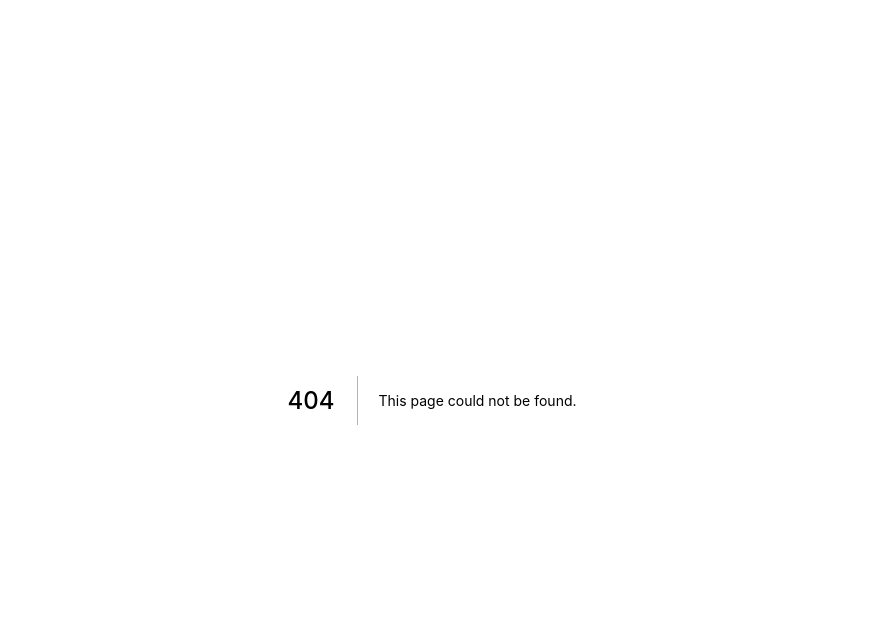
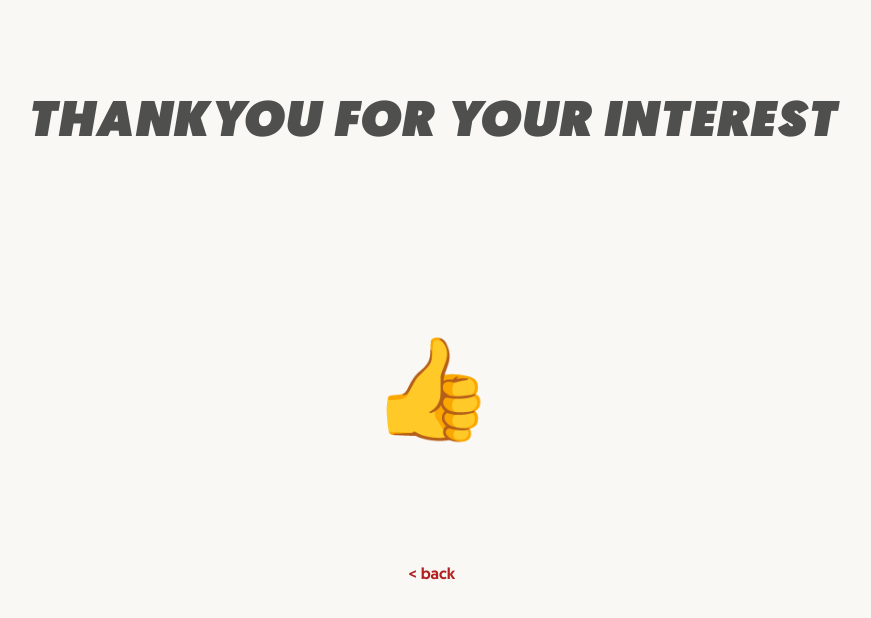
Before and after one commit to BrandonMathis/portfolio, a Next.js app: page /success in a window 1280 px wide. Before the commit this address had no page. Shown: the top 618 px of the page, without its empty margins (208-1079 px from the left). Built offline with nearby package versions, Linux system fonts and the light colour scheme.

Commit message:
Added success page

```diff
--- a/pages/index.js
+++ b/pages/index.js
@@ -48,7 +48,7 @@ const Index = () => (
                 <h2 className='h2 light'>Let's Do Some Work Together!</h2>
               </div>
 
-              <form name="contact" method="POST" netlify="true">
+              <form name="contact" method="POST" netlify="true" action="/success">
                 <div className="form-group">
                   <input type='text' placeholder="YOUR EMAIL"/>
                 </div>
--- /dev/null
+++ b/pages/success.js
@@ -0,0 +1,23 @@
+import "../styles/style.scss"
+
+const Success = () => (
+  <main className="main">
+    <div className="section--xxlg center">
+      <h1 className="h1 italic">Thankyou For Your Interest</h1>
+    </div>
+
+    <div className="section--xxlg center">
+      <div className="thankyou">
+        👍
+      </div>
+    </div>
+
+    <div className="section center">
+      <a href="/">
+        &lt; back
+      </a>
+    </div>
+  </main>
+)
+
+export default Success;
--- a/styles/sections.scss
+++ b/styles/sections.scss
@@ -9,6 +9,10 @@
     padding: $base-spacing-xlg 0;
   }
 
+  &--xxlg {
+    padding: $base-spacing-xxlg 0;
+  }
+
   &--dark {
     background-color: $color-black;
     color: $color-tan;
--- a/styles/style.scss
+++ b/styles/style.scss
@@ -27,3 +27,11 @@
 .italic {
   font-style: italic;
 }
+
+.center {
+  text-align: center;
+}
+
+.thankyou {
+  font-size: 100px;
+}
```
